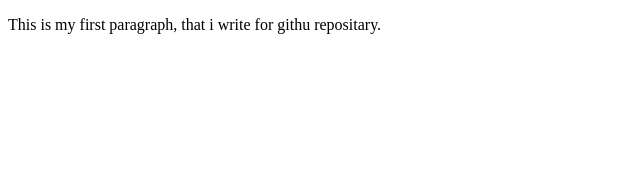
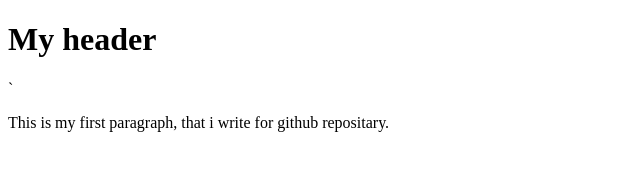
Before and after one commit to Akbarjankhan/myrepo, a plain HTML site: page index.html in a window 1280 px wide. Shown: the whole page, without its empty margins (0-640 px from the left). Drawn offline with Linux system fonts and the light colour scheme.

Commit message:
myheader

```diff
--- a/index.html
+++ b/index.html
@@ -6,6 +6,7 @@
     <title>Document</title>
 </head>
 <body>
-    <p>This is my first paragraph, that i write for githu repositary.</p>
+    <h1>My header</h1>`
+    <p>This is my first paragraph, that i write for github repositary.</p>
 </body>
 </html>
```
